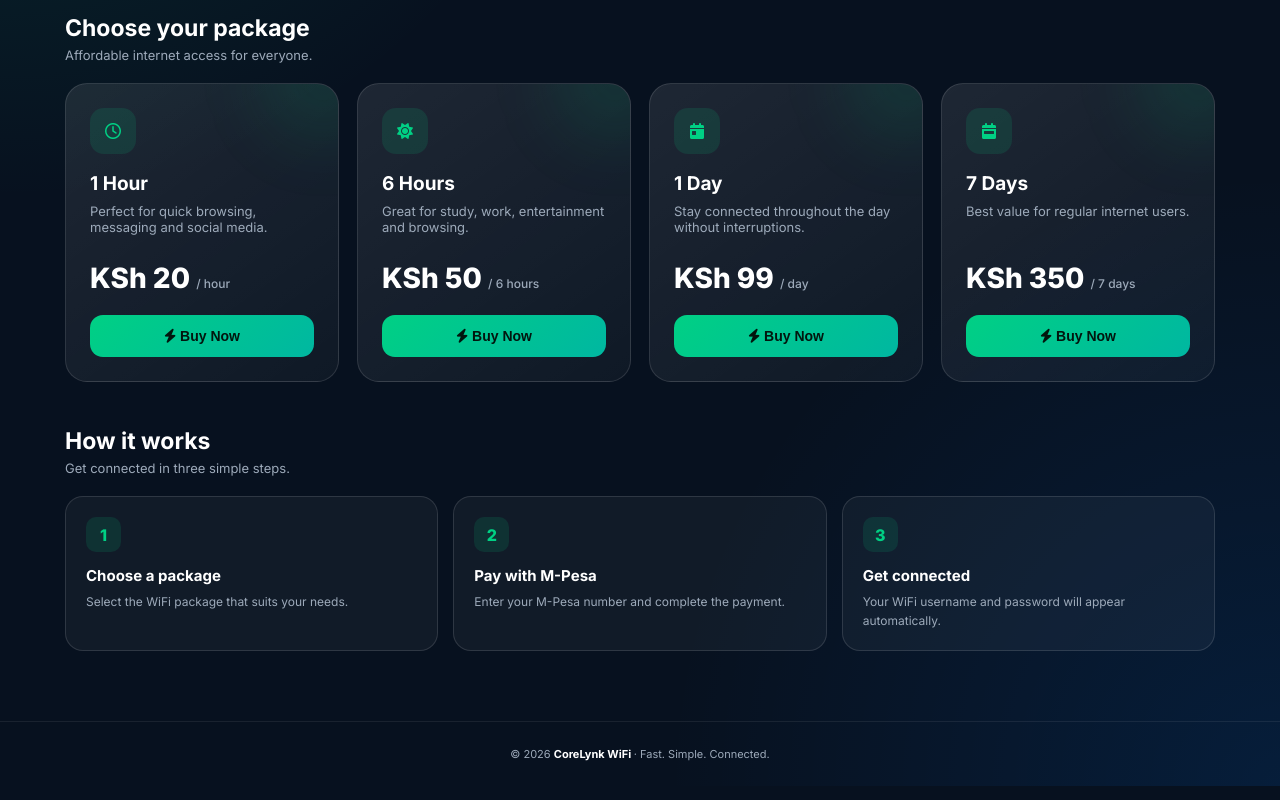
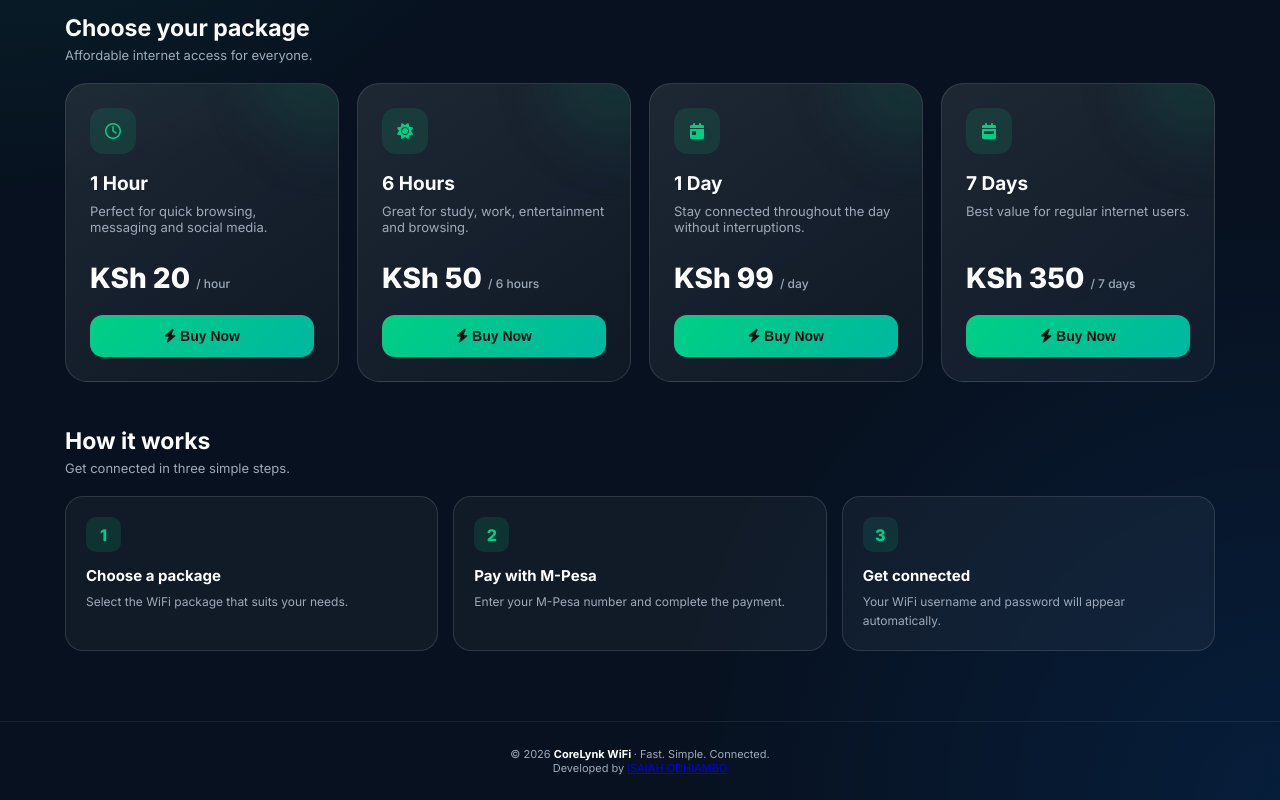
Before and after one commit to 22techiq/DigiVoucher, a plain HTML site: page public/index.html in a window 1280 px wide. Shown: the part 414-1214 px from the top of the page. Drawn offline with Linux system fonts and the light colour scheme.

Commit message:
Update index.html

```diff
--- a/public/index.html
+++ b/public/index.html
@@ -2203,6 +2203,9 @@ footer strong{
     </strong>
 
     · Fast. Simple. Connected.
+      <br>
+      Developed by <a href="https://22persona.vercel.app">ISAIAH ODHIAMBO</a>
+      </br>
 
 </footer>
 
```
